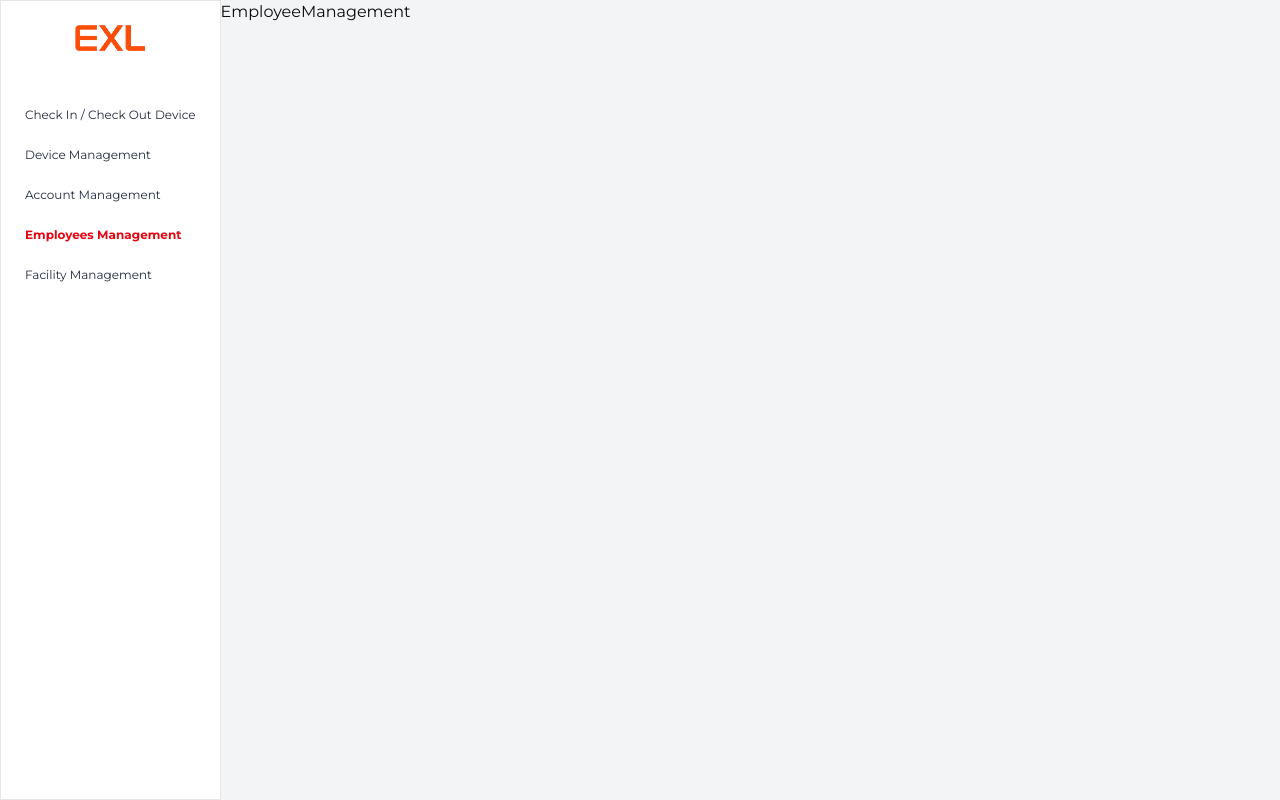
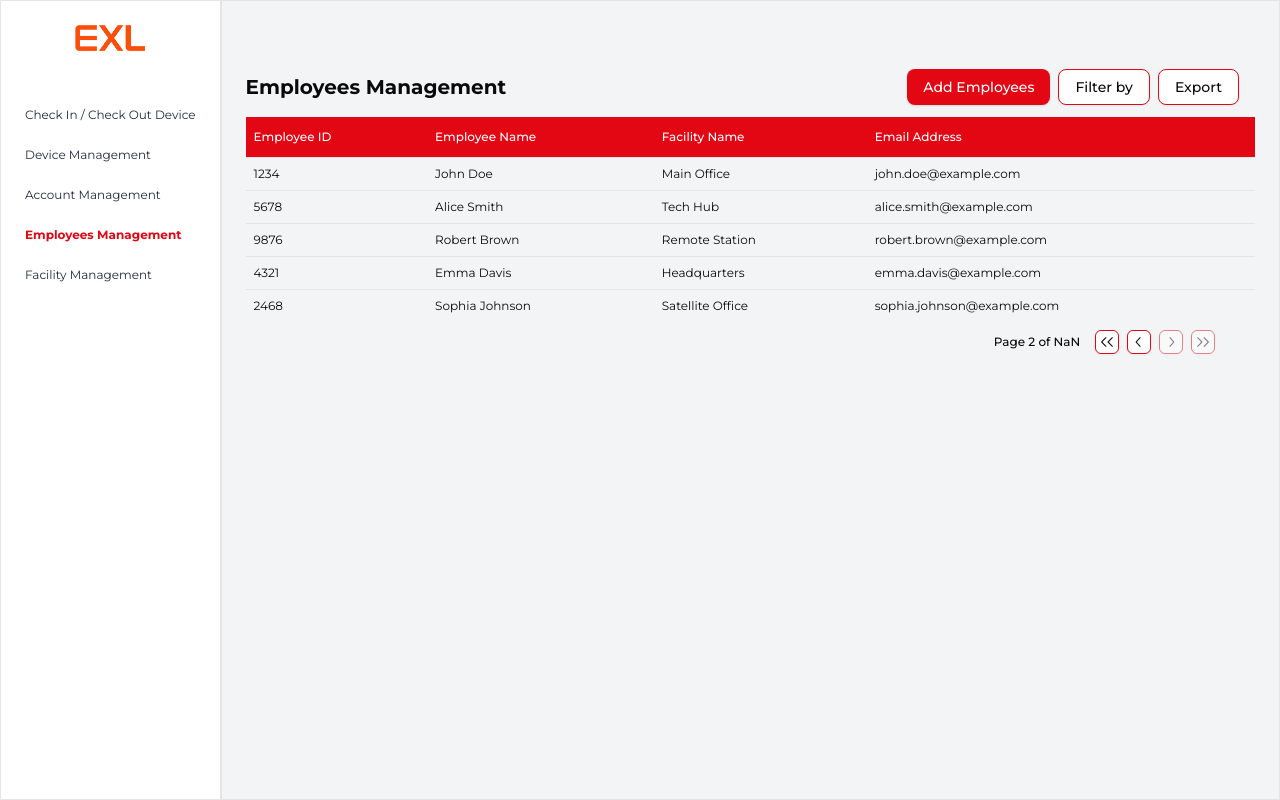
Before and after one commit to LaurenceJadeJavier/exl, a Next.js app: page /employee-management in a window 1280 px wide. Built offline with nearby package versions, Linux system fonts and the light colour scheme.

Commit message:
feat(ui) Employee cms page

```diff
--- a/src/app/(cms)/account-management/page.tsx
+++ b/src/app/(cms)/account-management/page.tsx
@@ -53,7 +53,7 @@ export default function AccountManagement() {
             headerTitle="Account Management"
             buttonIshow={true}
             firstButtonName="Add Account"
-            secondButtonName="FilterBy"
+            secondButtonName="Filter by"
             thirdButtonName="Export"
           />
         </div>
--- a/src/app/(cms)/employee-management/page.tsx
+++ b/src/app/(cms)/employee-management/page.tsx
@@ -1,7 +1,94 @@
+"use client";
+
+import { DataTable } from "@/components/ui/data-table";
+import { ColumnDef } from "@tanstack/react-table";
+
+interface tableProps {
+  employeeId: string;
+  employeeName: string;
+  facilityName: string;
+  emailAddress: string;
+}
+
 export default function EmployeeManagement() {
+  const column: ColumnDef<tableProps>[] = [
+    {
+      accessorKey: "employeeId",
+      header: () => {
+        return <h1 className="text-xs text-white">Employee ID</h1>;
+      },
+    },
+    {
+      accessorKey: "employeeName",
+      header: () => {
+        return <h1 className="text-xs text-white">Employee Name</h1>;
+      },
+    },
+    {
+      accessorKey: "facilityName",
+      header: () => {
+        return <h1 className="text-xs text-white">Facility Name</h1>;
+      },
+    },
+    {
+      accessorKey: "emailAddress",
+      header: () => {
+        return <h1 className="text-xs text-white">Email Address</h1>;
+      },
+    },
+  ];
+
+  const data = [
+    {
+      employeeId: "1234",
+      employeeName: "John Doe",
+      facilityName: "Main Office",
+      emailAddress: "john.doe@example.com",
+    },
+    {
+      employeeId: "5678",
+      employeeName: "Alice Smith",
+      facilityName: "Tech Hub",
+      emailAddress: "alice.smith@example.com",
+    },
+    {
+      employeeId: "9876",
+      employeeName: "Robert Brown",
+      facilityName: "Remote Station",
+      emailAddress: "robert.brown@example.com",
+    },
+    {
+      employeeId: "4321",
+      employeeName: "Emma Davis",
+      facilityName: "Headquarters",
+      emailAddress: "emma.davis@example.com",
+    },
+    {
+      employeeId: "2468",
+      employeeName: "Sophia Johnson",
+      facilityName: "Satellite Office",
+      emailAddress: "sophia.johnson@example.com",
+    },
+  ];
+
   return (
     <>
-      <h1>EmployeeManagement</h1>
+      <div className="flex  min h-screen">
+        <div className="w-full min h-screen border border-l-1 px-6 pt-14">
+          <DataTable
+            columns={column}
+            data={data}
+            displayPagination
+            headerClassName="bg-[#E30613]"
+            rowClassName="text-xs"
+            headerTitle="Employees Management"
+            buttonIshow={true}
+            firstButtonName="Add Employees"
+            secondButtonName="Filter by"
+            thirdButtonName="Export"
+          />
+        </div>
+      </div>
     </>
   );
 }
```
